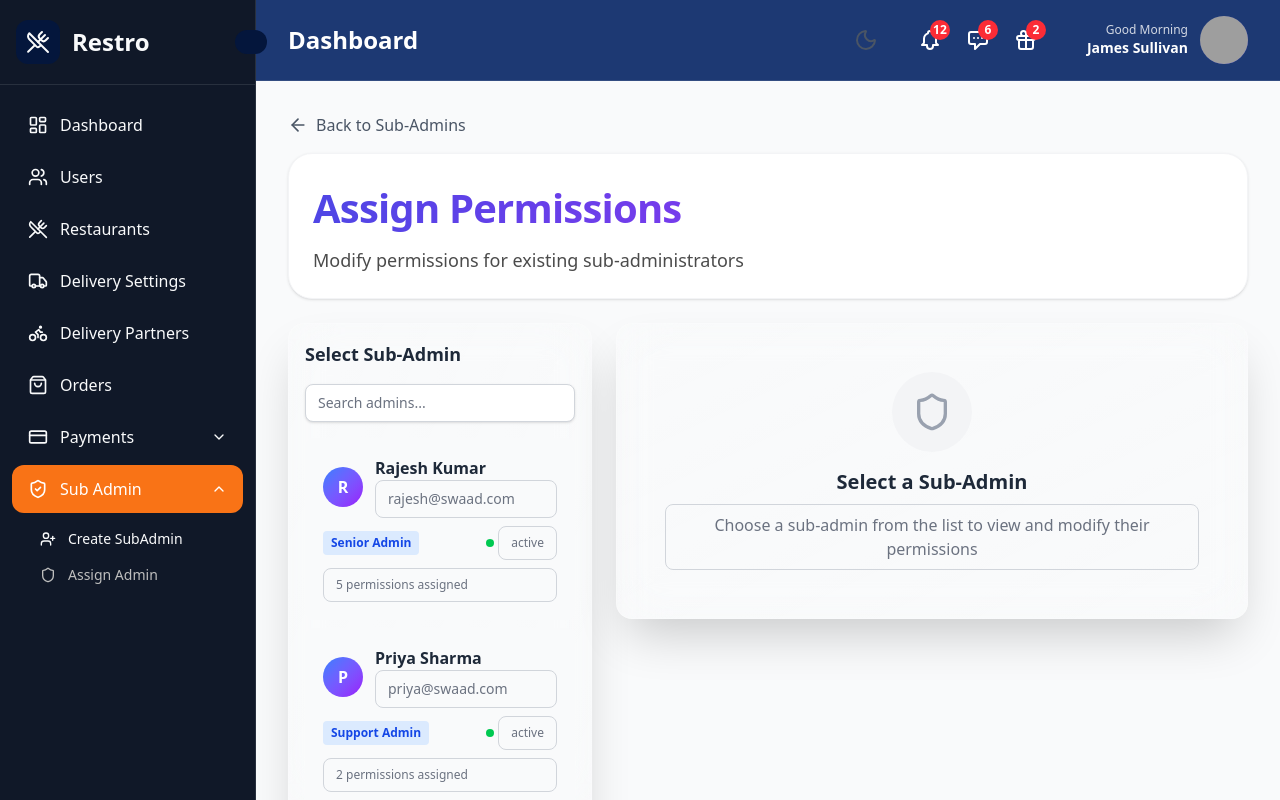
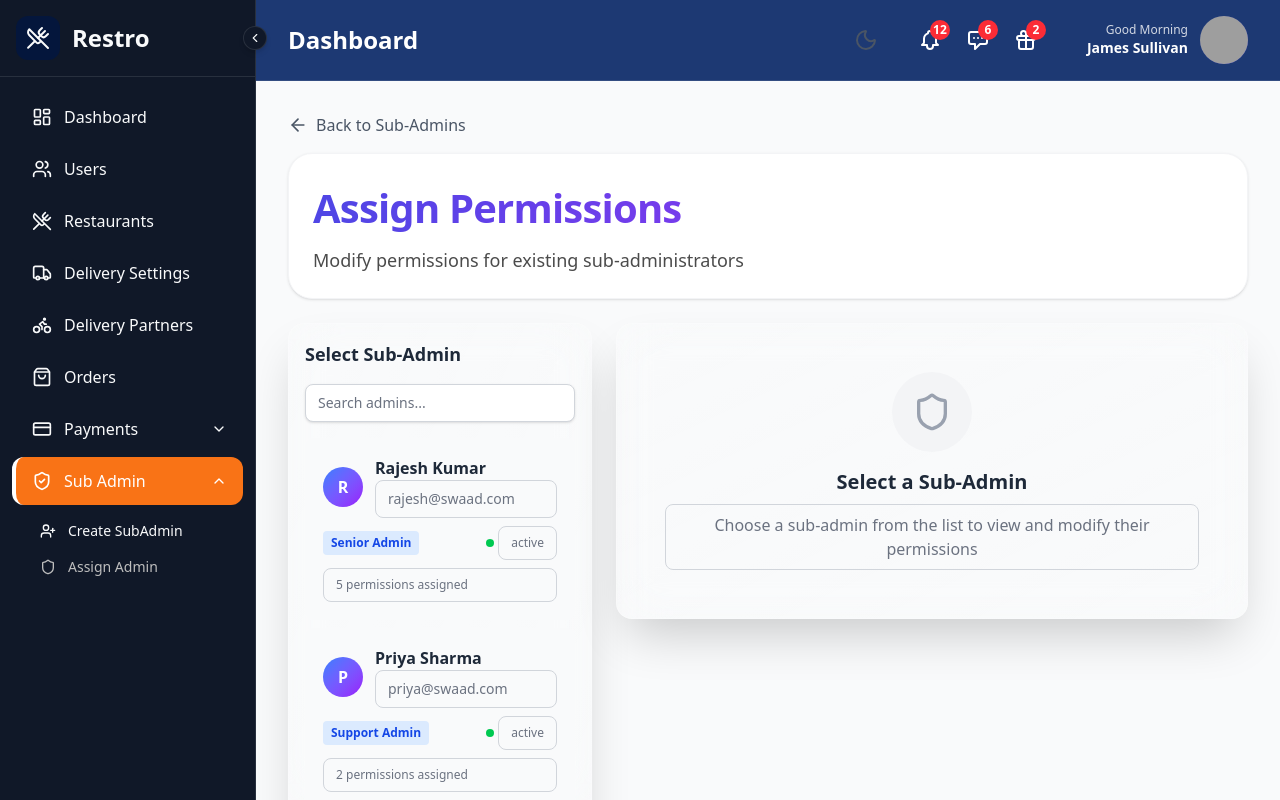
Before and after one commit to supernitin06/restro, a React (Vite) app: page /sub-admin/assign in a window 1280 px wide. Built offline with nearby package versions, Linux system fonts and the light colour scheme; grey boxes are pictures that could not be loaded.

Commit message:
again updated navbar and sidebar component

```diff
--- a/src/components/layout/Navbar.jsx
+++ b/src/components/layout/Navbar.jsx
@@ -3,13 +3,13 @@ import ThemeToggle from "./ThemeToggle";
 
 const Navbar = () => {
   return (
-    <div className="bg-sidebar border-b border-sidebar text-sidebar px-8 py-4 transition-colors duration-300">
+    <div className="bg-sidebar border-b border-sidebar text-sidebar px-4 md:px-8 py-4 transition-colors duration-300">
       <div className="flex items-center justify-between">
         {/* Left - Title */}
-        <h1 className="text-2xl font-bold text-sidebar">Dashboard</h1>
+        <h1 className="text-xl md:text-2xl font-bold text-sidebar pl-14 lg:pl-0">Dashboard</h1>
 
         {/* Right Section */}
-        <div className="flex items-center gap-6">
+        <div className="flex items-center gap-2 sm:gap-4 md:gap-6">
           <ThemeToggle />
 
           {/* 🔔 Notification */}
@@ -43,15 +43,15 @@ const Navbar = () => {
           </IconBadge>
 
           {/* Divider */}
-          <div className="w-px h-8 bg-border-sidebar" />
+          <div className="w-px h-8 bg-border-sidebar hidden md:block" />
 
           {/* 👤 Profile */}
           <div className="flex items-center gap-3 cursor-pointer hover:opacity-80">
-            <div className="text-right">
+            <div className="text-right hidden md:block">
               <p className="text-xs opacity-80">Good Morning</p>
               <p className="text-sm font-semibold">James Sullivan</p>
             </div>
-            <div className="w-12 h-12 rounded-full bg-gradient-sidebar overflow-hidden">
+            <div className="w-10 h-10 md:w-12 md:h-12 rounded-full bg-gradient-sidebar overflow-hidden">
               <img
                 src="https://images.unsplash.com/photo-1472099645785-5658abf4ff4e?w=100&h=100&fit=crop"
                 alt="User"
--- a/src/components/layout/Sidebar.jsx
+++ b/src/components/layout/Sidebar.jsx
@@ -162,7 +162,7 @@ const Sidebar = ({ theme = "dark" }) => {
         >
 
         {/* ---------- Header ---------- */}
-        <div className="relative border-b border-sidebar px-4 py-5">
+        <div className="relative border-b border-sidebar p-4 ">
           <div className="flex items-center gap-3">
             <div className="w-11 h-11 bg-primary rounded-xl flex items-center justify-center">
               <UtensilsCrossed className="w-6 h-6 text-sidebar" />
@@ -171,13 +171,25 @@ const Sidebar = ({ theme = "dark" }) => {
               <span className="text-2xl font-bold text-sidebar">Restro</span>
             )}
           </div>
+<button
+  onClick={() => setIsCollapsed(!isCollapsed)}
+            className="hidden lg:flex absolute -right-3 top-1/2 -translate-y-1/2 w-6 h-6 items-center justify-center z-50 bg-white dark:bg-gray-900 border border-sidebar rounded-full shadow-md text-sidebar"
+>
+  <svg
+    xmlns="http://www.w3.org/2000/svg"
+    width="14"
+    height="14"
+    viewBox="0 0 24 24"
+    fill="none"
+              stroke="currentColor"
+    strokeWidth="2"
+    strokeLinecap="round"
+    strokeLinejoin="round"
+  >
+    <path d={isCollapsed ? "m9 18 6-6-6-6" : "m15 18-6-6 6-6"} />
+  </svg>
+</button>
 
-          <Button
-            onClick={() => setIsCollapsed(!isCollapsed)}
-            className="hidden lg:flex absolute -right-3 top-1/2 -translate-y-1/2 w-6 h-6 bg-primary text-sidebar rounded-full"
-          >
-            {isCollapsed ? <ChevronRight size={14} /> : <ChevronLeft size={14} />}
-          </Button>
 
           {/* Mobile Close Button */}
           {isMobileOpen && (<Button
@@ -200,8 +212,8 @@ const Sidebar = ({ theme = "dark" }) => {
                 {/* Main Item */}
                 <div
                   onClick={() => handleMenuClick(item)}
-                  className={`flex items-center justify-between px-4 py-3 rounded-xl cursor-pointer transition
-                    ${isActive ? "sidebar-item-active" : "text-sidebar hover:bg-white/10"}
+                  className={`flex items-center justify-between px-4 py-3 rounded-xl cursor-pointer transition border-l-4
+                    ${isActive ? "sidebar-item-active border-white" : "text-sidebar hover:bg-white/10 border-transparent hover:border-white"}
                     ${isCollapsed ? "justify-center" : ""}
                   `}
                 >
```
